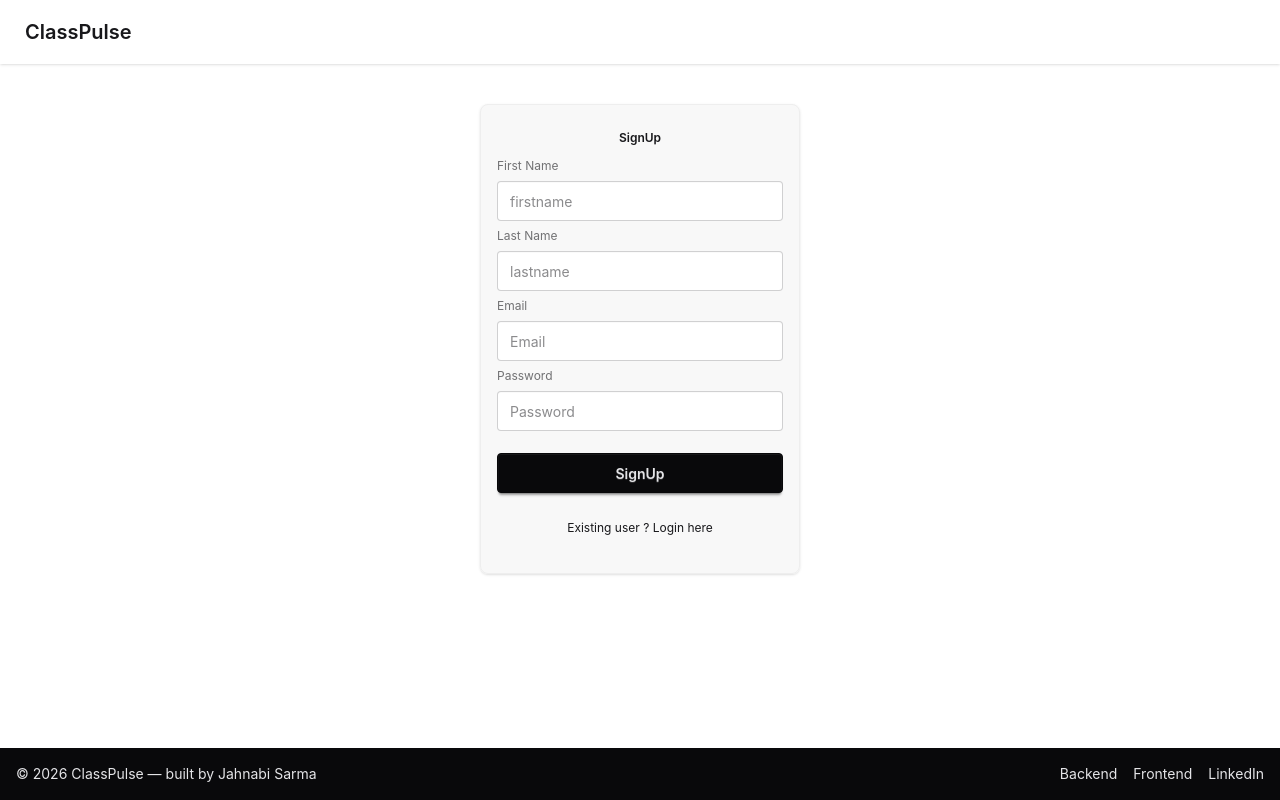
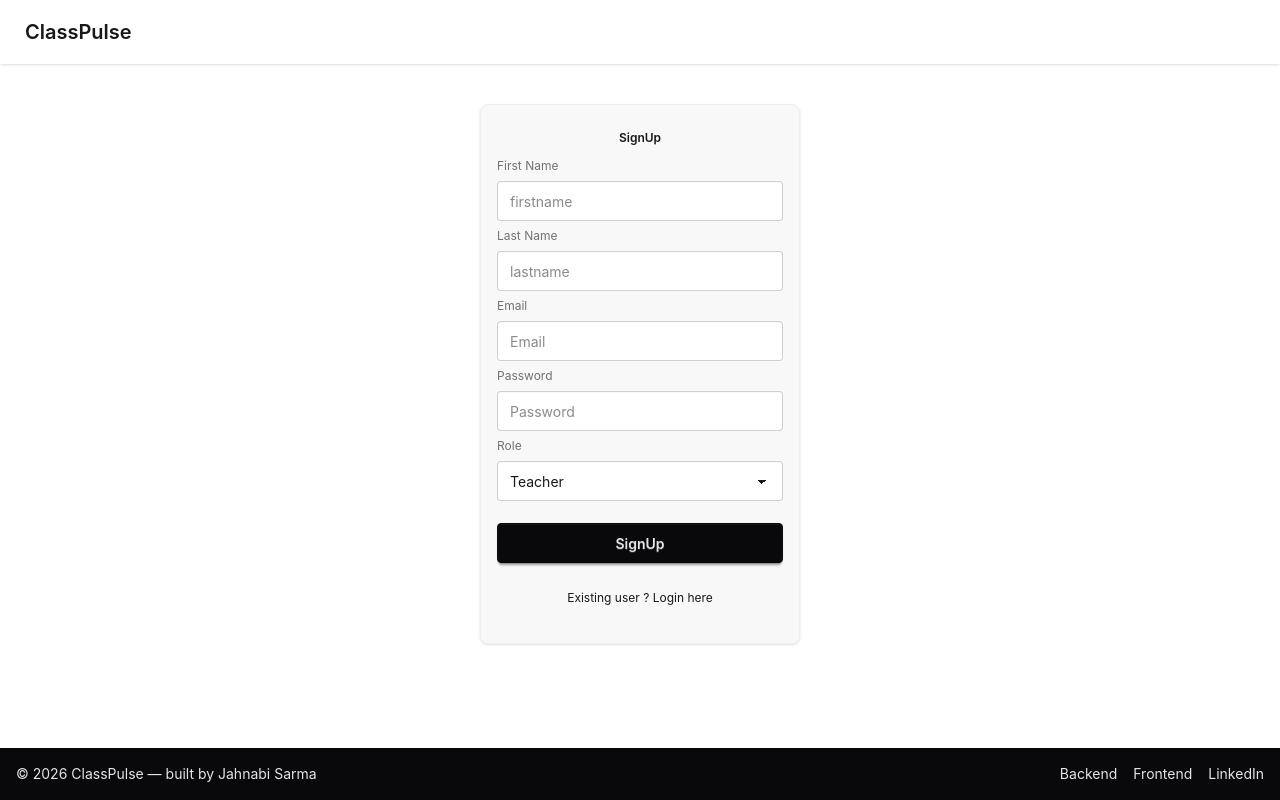
Before and after one commit to Jahnabi926/classpulse-frontend, a React app: page /login in a window 1280 px wide. Both pictures are taken after a click on the element "New User ? Sign Up". Built offline with nearby package versions, Linux system fonts and the light colour scheme; the HTML template or start-up script is replaced by a standard one.

Commit message:
feat: add role selection to signup, add Profile page

```diff
--- a/src/components/Login.jsx
+++ b/src/components/Login.jsx
@@ -12,6 +12,7 @@ const Login = () => {
   const [lastName, setLastName] = useState("");
   const [emailId, setEmailId] = useState("");
   const [password, setPassword] = useState("");
+  const [role, setRole] = useState("");
   const [error, setError] = useState("");
 
   const dispatch = useDispatch();
@@ -42,7 +43,7 @@ const Login = () => {
     try {
       const res = await axios.post(
         BASE_URL + "/signup",
-        { firstName, lastName, emailId, password },
+        { firstName, lastName, emailId, password, role },
         { withCredentials: true },
       );
       dispatch(addUser(res.data?.data));
@@ -107,7 +108,20 @@ const Login = () => {
           value={password}
           onChange={(e) => setPassword(e.target.value)}
         />
-
+        {!isLoginForm && (
+          <>
+            <label className="label">Role</label>
+            <select
+              className="select"
+              value={role}
+              onChange={(e) => setRole(e.target.value)}
+            >
+              <option disabled={true}>Pick a role</option>
+              <option value="teacher">Teacher</option>
+              <option value="student">Student</option>
+            </select>
+          </>
+        )}
         <button
           className="btn btn-neutral mt-4"
           onClick={isLoginForm ? handleLogin : handleSignUp}
--- a/src/components/Profile.jsx
+++ b/src/components/Profile.jsx
@@ -1,5 +1,27 @@
+import { useSelector } from "react-redux";
+
 const Profile = () => {
-  return <div>Profile</div>;
+  const user = useSelector((store) => store.user);
+  return (
+    user && (
+      <div className="flex justify-center my-12">
+        <div className="card w-96 bg-neutral text-neutral-content shadow-lg">
+          <div className="card-body">
+            <div className="flex justify-between mb-6">
+              <div className="font-bold text-lg">
+                {user.firstName} {user.lastName}
+              </div>
+              <div className="badge badge-outline capitalize">{user.role}</div>
+            </div>
+            <div className="opacity-70 mb-4">{user.emailId}</div>
+            <div className="text-xs opacity-50">
+              Member since {new Date(user.createdAt).getFullYear()}
+            </div>
+          </div>
+        </div>
+      </div>
+    )
+  );
 };
 
 export default Profile;
```
